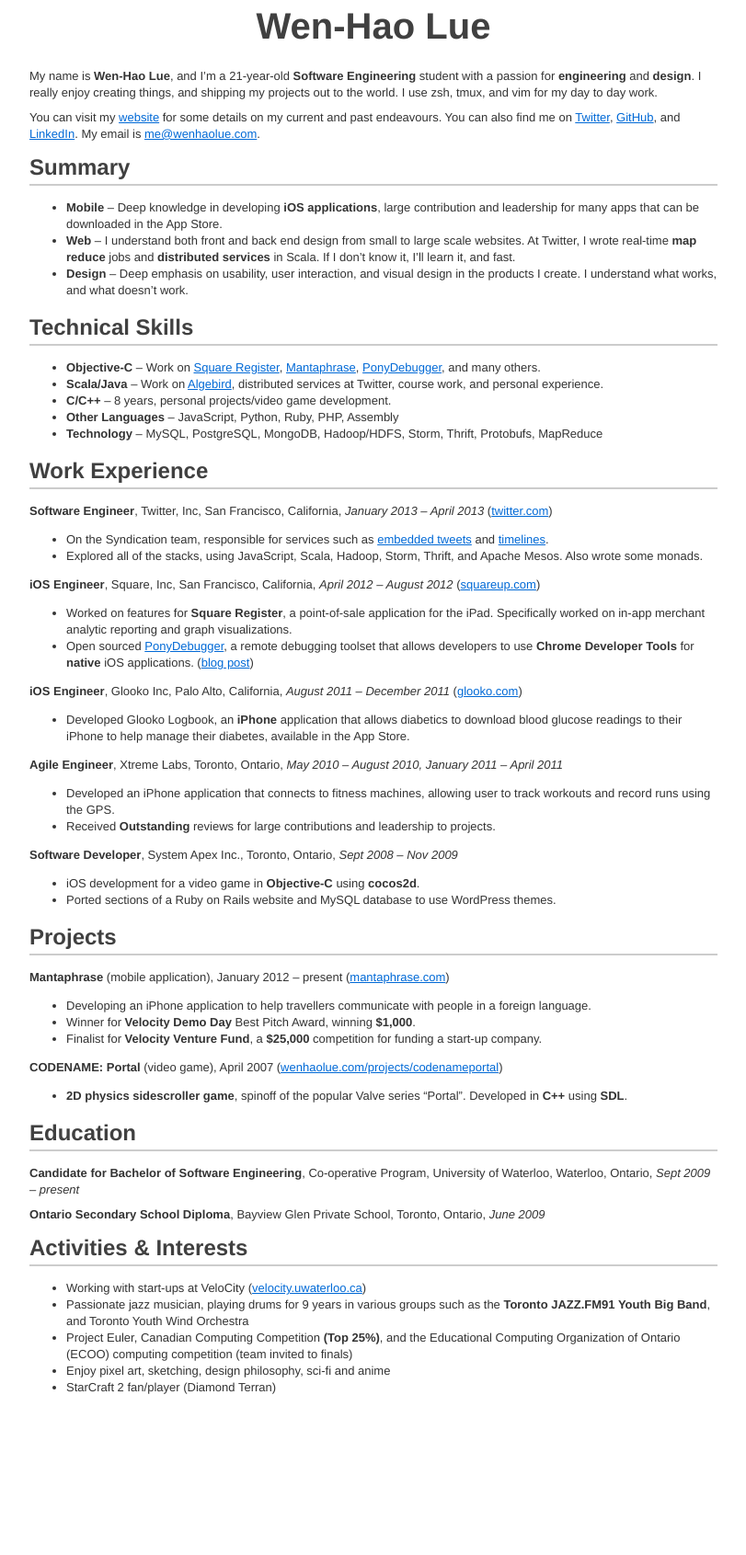
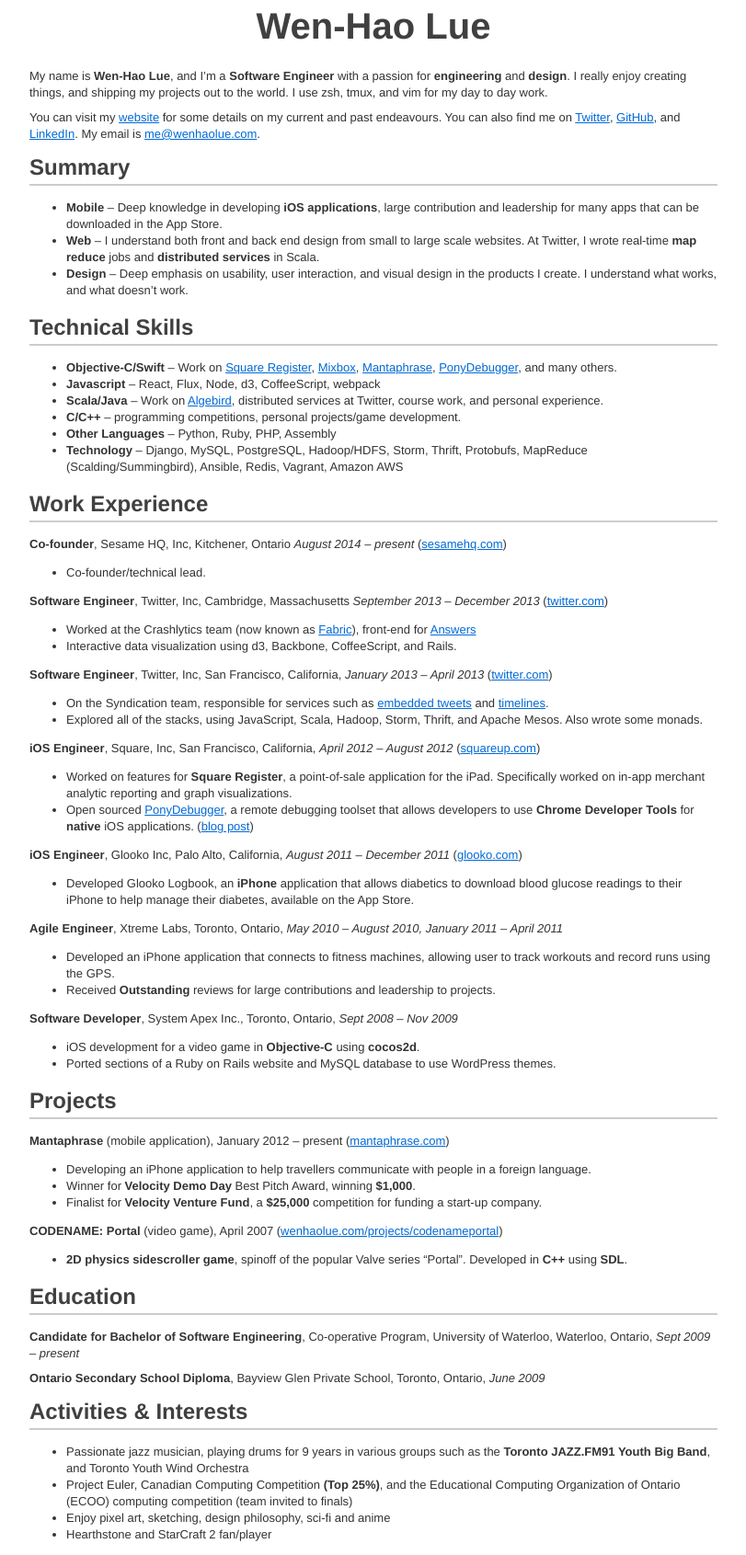
Before and after one commit to wlue/wenhaolue.com, a Jekyll site: the page built from resume.html, in a window 1280 px wide. Shown: the whole page at 92% size, without its empty margins (234-1045 px from the left). Built offline with Jekyll 4.4.1, drawn with Linux system fonts in a browser that asks for light colours; before the commit the page ends 1531 px from its top, so only the background shows below that.

Commit message:
Add last two years

```diff
--- a/_layouts/default.html
+++ b/_layouts/default.html
@@ -5,7 +5,7 @@
     <meta http-equiv="X-UA-Compatible" content="IE=edge,chrome=1">
     <title>{{ page.title }} | wenhaolue.com</title>
     <meta name="viewport" content="width=device-width">
-    <link href='http://fonts.googleapis.com/css?family=Sansita+One' rel='stylesheet' type='text/css'>
+    <link href='//fonts.googleapis.com/css?family=Sansita+One' rel='stylesheet' type='text/css'>
     <link href="/assets/css/style.css" media="screen, projection"
           rel="stylesheet" type="text/css">
   </head>
--- a/resume.html
+++ b/resume.html
@@ -113,11 +113,10 @@
 <h1>Wen-Hao Lue</h1>
 
 <p>
-  My name is <strong>Wen-Hao Lue</strong>, and I&rsquo;m a 21-year-old
-  <strong>Software Engineering</strong> student with a passion for
-  <strong>engineering</strong> and <strong>design</strong>. I really enjoy
-  creating things, and shipping my projects out to the world. I use zsh, tmux,
-  and vim for my day to day work.
+  My name is <strong>Wen-Hao Lue</strong>, and I&rsquo;m a <strong>Software
+    Engineer</strong> with a passion for <strong>engineering</strong> and
+  <strong>design</strong>. I really enjoy creating things, and shipping my
+  projects out to the world. I use zsh, tmux, and vim for my day to day work.
 </p>
 
 <p>
@@ -142,8 +141,7 @@
     <strong>Web</strong> &ndash;
       I understand both front and back end design from small to large scale
       websites. At Twitter, I wrote real-time <strong>map reduce</strong> jobs
-      and <strong>distributed services</strong> in Scala. If I don&rsquo;t know
-      it, I&rsquo;ll learn it, and fast.
+      and <strong>distributed services</strong> in Scala.
   </li>
   <li>
     <strong>Design</strong> &ndash;
@@ -156,27 +154,62 @@
 <h2>Technical Skills</h2>
 
 <ul>
-  <li><strong>Objective-C</strong> &ndash;
+  <li><strong>Objective-C/Swift</strong> &ndash;
     Work on <a href="https://squareup.com/register">Square Register</a>, <a
-      href="http://mantaphrase.com">Mantaphrase</a>,
-    <a href="https://github.com/square/PonyDebugger">PonyDebugger</a>, and many others.
+      href="http://mixbox.io">Mixbox</a>, <a
+      href="http://mantaphrase.com">Mantaphrase</a>, <a
+      href="https://github.com/square/PonyDebugger">PonyDebugger</a>, and many
+    others.
+  </li>
+  <li><strong>Javascript</strong> &ndash;
+    React, Flux, Node, d3, CoffeeScript, webpack
   </li>
   <li><strong>Scala/Java</strong> &ndash; Work on <a
       href="https://github.com/twitter/algebird">Algebird</a>, distributed
     services at Twitter, course work, and personal experience.
   </li>
   <li><strong>C/C++</strong> &ndash;
-    8 years, personal projects/video game development.
+    programming competitions, personal projects/game development.
   </li>
   <li><strong>Other Languages</strong> &ndash;
-    JavaScript, Python, Ruby, PHP, Assembly
+    Python, Ruby, PHP, Assembly
   </li>
   <li><strong>Technology</strong> &ndash;
-    MySQL, PostgreSQL, MongoDB, Hadoop/HDFS, Storm, Thrift, Protobufs, MapReduce
+    Django, MySQL, PostgreSQL, Hadoop/HDFS, Storm, Thrift, Protobufs,
+    MapReduce (Scalding/Summingbird), Ansible, Redis, Vagrant, Amazon AWS
   </li>
 </ul>
 
 <h2>Work Experience</h2>
+
+<p><strong>Co-founder</strong>,
+  Sesame HQ, Inc, Kitchener, Ontario
+  <em>August 2014 &ndash; present</em>
+  (<a href="https://sesamehq.com">sesamehq.com</a>)
+</p>
+
+<ul>
+  <li>
+    Co-founder/technical lead.
+  </li>
+</ul>
+
+<p><strong>Software Engineer</strong>,
+  Twitter, Inc, Cambridge, Massachusetts
+  <em>September 2013 &ndash; December 2013</em>
+  (<a href="http://twitter.com">twitter.com</a>)
+</p>
+
+<ul>
+  <li>
+    Worked at the Crashlytics team (now known as <a
+      href="https://fabric.io">Fabric</a>), front-end for <a
+      href="https://dev.twitter.com/docs/embedded-tweets">Answers</a>
+  </li>
+  <li>
+    Interactive data visualization using d3, Backbone, CoffeeScript, and Rails.
+  </li>
+</ul>
 
 <p><strong>Software Engineer</strong>,
   Twitter, Inc, San Francisco, California,
@@ -211,7 +244,7 @@
 
 <ul>
 <li>Developed Glooko Logbook, an <strong>iPhone</strong> application that allows diabetics to download blood glucose
-readings to their iPhone to help manage their diabetes, available in the App Store.</li>
+readings to their iPhone to help manage their diabetes, available on the App Store.</li>
 </ul>
 
 
@@ -260,11 +293,10 @@
 <h2>Activities &amp; Interests</h2>
 
 <ul>
-  <li>Working with start-ups at VeloCity (<a href="http://velocity.uwaterloo.ca">velocity.uwaterloo.ca</a>)</li>
   <li>Passionate jazz musician, playing drums for 9 years in various groups such as the <strong>Toronto JAZZ.FM91 Youth Big Band</strong>, and Toronto Youth Wind Orchestra</li>
   <li>Project Euler, Canadian Computing Competition <strong>(Top 25%)</strong>, and the Educational Computing Organization of Ontario (ECOO) computing competition (team invited to finals)</li>
   <li>Enjoy pixel art, sketching, design philosophy, sci-fi and anime</li>
-  <li>StarCraft 2 fan/player (Diamond Terran)</li>
+  <li>Hearthstone and StarCraft 2 fan/player</li>
 </ul>
 
 {% include analytics.html %}
```
Also changed, not shown: index.md (+10 -8 lines).
